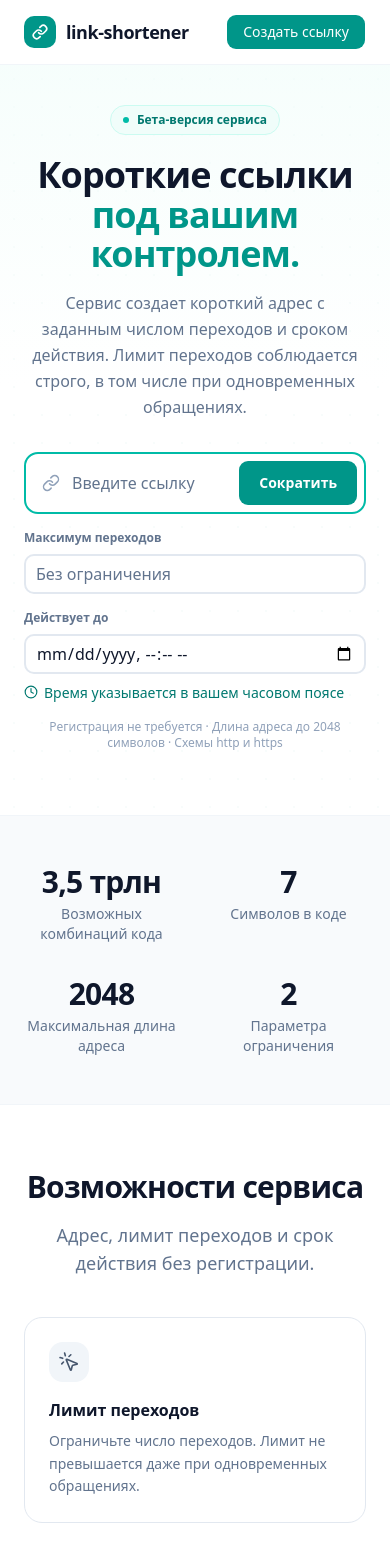
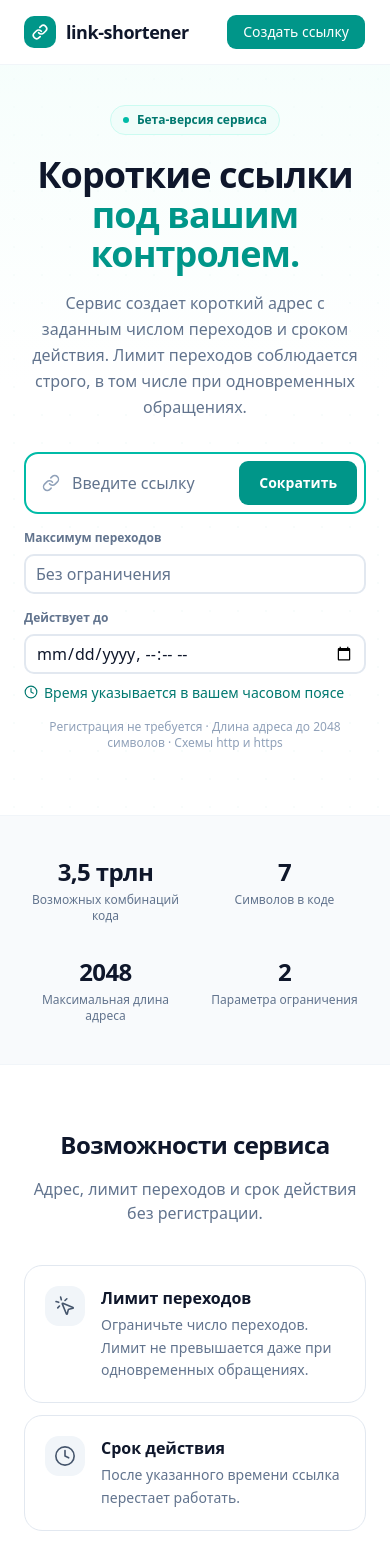
Before and after one commit to emilburganov/link-shortener-web, a React (Vite) app: page / in a window 390 px wide. Shown: the top 1543 px of the page. Built offline with nearby package versions, Linux system fonts and the light colour scheme.

Commit message:
feat: adapt the layout for phones

```diff
--- a/index.html
+++ b/index.html
@@ -6,6 +6,7 @@
     <link rel="icon" type="image/svg+xml" href="/favicon.svg" />
     <link rel="apple-touch-icon" href="/apple-touch-icon.png" />
     <meta name="viewport" content="width=device-width, initial-scale=1.0" />
+    <meta name="theme-color" content="#0d9488" />
     <title>link-shortener</title>
     <meta name="description" content="Короткие ссылки с лимитом переходов и сроком жизни" />
   </head>
--- a/src/features/create-link/CreateLinkForm.tsx
+++ b/src/features/create-link/CreateLinkForm.tsx
@@ -59,6 +59,9 @@ export function CreateLinkForm() {
               type="url"
               placeholder="Введите ссылку"
               autoComplete="off"
+              autoCapitalize="none"
+              autoCorrect="off"
+              spellCheck={false}
               autoFocus
               aria-invalid={!!errors.url}
               className="h-auto min-w-0 flex-1 border-0 bg-transparent px-3 py-4 text-base sm:px-4 shadow-none focus-visible:ring-0 aria-invalid:ring-0 dark:bg-transparent"
--- a/src/features/create-link/ShortLinkResult.tsx
+++ b/src/features/create-link/ShortLinkResult.tsx
@@ -1,4 +1,5 @@
 import { CheckIcon, CopyIcon, LinkIcon } from 'lucide-react'
+import { useEffect, useRef } from 'react'
 
 import { Button } from '@/components/ui/button'
 import { useCopyToClipboard } from '@/hooks/use-copy-to-clipboard'
@@ -10,9 +11,17 @@ type ShortLinkResultProps = {
 
 export function ShortLinkResult({ shortUrl }: ShortLinkResultProps) {
   const { copied, copy } = useCopyToClipboard()
+  const card = useRef<HTMLDivElement>(null)
+
+  useEffect(() => {
+    card.current?.scrollIntoView?.({ behavior: 'smooth', block: 'nearest' })
+  }, [])
 
   return (
-    <div className="rounded-2xl border border-slate-200 bg-white p-4 text-left animate-in fade-in zoom-in-95 duration-300 sm:p-6 motion-reduce:animate-none">
+    <div
+      ref={card}
+      className="rounded-2xl border border-slate-200 bg-white p-4 text-left animate-in fade-in zoom-in-95 duration-300 sm:p-6 motion-reduce:animate-none"
+    >
       <p className="mb-3 text-xs font-semibold tracking-wide text-slate-400 uppercase">
         Короткая ссылка
       </p>
@@ -35,7 +44,7 @@ export function ShortLinkResult({ shortUrl }: ShortLinkResultProps) {
           type="button"
           onClick={() => copy(shortUrl)}
           className={cn(
-            'h-auto shrink-0 rounded-lg px-4 py-2 text-sm font-semibold transition-all duration-200',
+            'h-11 shrink-0 rounded-lg px-4 py-2 text-sm font-semibold transition-all duration-200 sm:h-auto',
             copied && 'bg-emerald-100 text-emerald-700 hover:bg-emerald-100',
           )}
         >
--- a/src/features/landing/CallToAction.tsx
+++ b/src/features/landing/CallToAction.tsx
@@ -4,10 +4,10 @@ export function CallToAction() {
   return (
     <section className="bg-teal-600 px-6 py-14 md:py-20">
       <div className="mx-auto max-w-2xl text-center">
-        <h2 className="mb-4 text-3xl font-bold tracking-tight text-white">
+        <h2 className="mb-4 text-2xl font-bold tracking-tight text-white sm:text-3xl">
           Создайте короткую ссылку
         </h2>
-        <p className="mb-8 text-lg text-teal-200">
+        <p className="mb-8 text-base text-teal-200 sm:text-lg">
           Укажите адрес и при необходимости задайте лимит переходов и срок действия.
         </p>
 
--- a/src/features/landing/FeatureCard.tsx
+++ b/src/features/landing/FeatureCard.tsx
@@ -8,13 +8,15 @@ type FeatureCardProps = {
 
 export function FeatureCard({ icon: Icon, title, description }: FeatureCardProps) {
   return (
-    <div className="group cursor-default rounded-2xl border border-slate-200 bg-white p-6 transition-all duration-200 hover:border-teal-200 hover:bg-teal-50">
-      <div className="mb-4 flex size-10 items-center justify-center rounded-xl bg-slate-100 text-slate-600 transition-colors group-hover:bg-teal-600 group-hover:text-white">
+    <div className="group flex cursor-default items-start gap-4 rounded-2xl border border-slate-200 bg-white p-5 transition-all duration-200 hover:border-teal-200 hover:bg-teal-50 sm:block sm:p-6">
+      <div className="flex size-10 shrink-0 items-center justify-center rounded-xl bg-slate-100 text-slate-600 transition-colors group-hover:bg-teal-600 group-hover:text-white sm:mb-4">
         <Icon className="size-[22px]" strokeWidth={1.75} />
       </div>
 
-      <h3 className="mb-2 font-semibold text-slate-900">{title}</h3>
-      <p className="text-sm leading-relaxed text-slate-500">{description}</p>
+      <div>
+        <h3 className="mb-1 font-semibold text-slate-900 sm:mb-2">{title}</h3>
+        <p className="text-sm leading-relaxed text-slate-500">{description}</p>
+      </div>
     </div>
   )
 }
--- a/src/features/landing/FeatureGrid.tsx
+++ b/src/features/landing/FeatureGrid.tsx
@@ -45,18 +45,18 @@ const features = [
 
 export function FeatureGrid() {
   return (
-    <section id="features" className="px-6 py-16 md:py-24">
+    <section id="features" className="scroll-mt-16 px-6 py-16 md:py-24">
       <div className="mx-auto max-w-6xl">
         <div className="mb-10 text-center md:mb-16">
-          <h2 className="mb-4 text-3xl font-bold tracking-tight text-slate-900 md:text-4xl">
+          <h2 className="mb-4 text-2xl font-bold tracking-tight text-slate-900 sm:text-3xl md:text-4xl">
             Возможности сервиса
           </h2>
-          <p className="mx-auto max-w-xl text-lg text-slate-500">
+          <p className="mx-auto max-w-xl text-base text-slate-500 sm:text-lg">
             Адрес, лимит переходов и срок действия без регистрации.
           </p>
         </div>
 
-        <div className="grid grid-cols-1 gap-5 md:grid-cols-2 lg:grid-cols-3">
+        <div className="grid grid-cols-1 gap-3 sm:gap-5 md:grid-cols-2 lg:grid-cols-3">
           {features.map((feature) => (
             <FeatureCard key={feature.title} {...feature} />
           ))}
--- a/src/features/landing/Hero.tsx
+++ b/src/features/landing/Hero.tsx
@@ -2,7 +2,10 @@ import { CreateLinkForm } from '@/features/create-link/CreateLinkForm'
 
 export function Hero() {
   return (
-    <section id="create" className="relative overflow-hidden px-6 pt-10 pb-16 md:pt-20 md:pb-24">
+    <section
+      id="create"
+      className="relative scroll-mt-16 overflow-hidden px-6 pt-10 pb-16 md:pt-20 md:pb-24"
+    >
       <div className="absolute inset-0 bg-[radial-gradient(circle,rgba(13,148,136,0.07)_1.5px,transparent_1.5px)] bg-size-[28px_28px] opacity-40" />
       <div className="absolute inset-x-0 top-0 h-80 bg-linear-to-b from-teal-50/60 to-transparent" />
 
--- a/src/features/landing/Stats.tsx
+++ b/src/features/landing/Stats.tsx
@@ -8,12 +8,14 @@ const stats = [
 export function Stats() {
   return (
     <section className="border-y border-slate-100 bg-slate-50">
-      <div className="mx-auto max-w-6xl px-6 py-12">
-        <div className="grid grid-cols-2 gap-8 md:grid-cols-4">
+      <div className="mx-auto max-w-6xl px-6 py-10 md:py-12">
+        <div className="grid grid-cols-2 gap-x-4 gap-y-8 md:grid-cols-4 md:gap-8">
           {stats.map((stat) => (
             <div key={stat.label} className="text-center">
-              <div className="text-3xl font-bold tracking-tight text-slate-900">{stat.value}</div>
-              <div className="mt-1 text-sm text-slate-500">{stat.label}</div>
+              <div className="text-2xl font-bold tracking-tight text-slate-900 sm:text-3xl">
+                {stat.value}
+              </div>
+              <div className="mt-1 text-xs text-slate-500 sm:text-sm">{stat.label}</div>
             </div>
           ))}
         </div>
```
Also changed, not shown: 1 other file (tests, documents, lock files or other folders).
